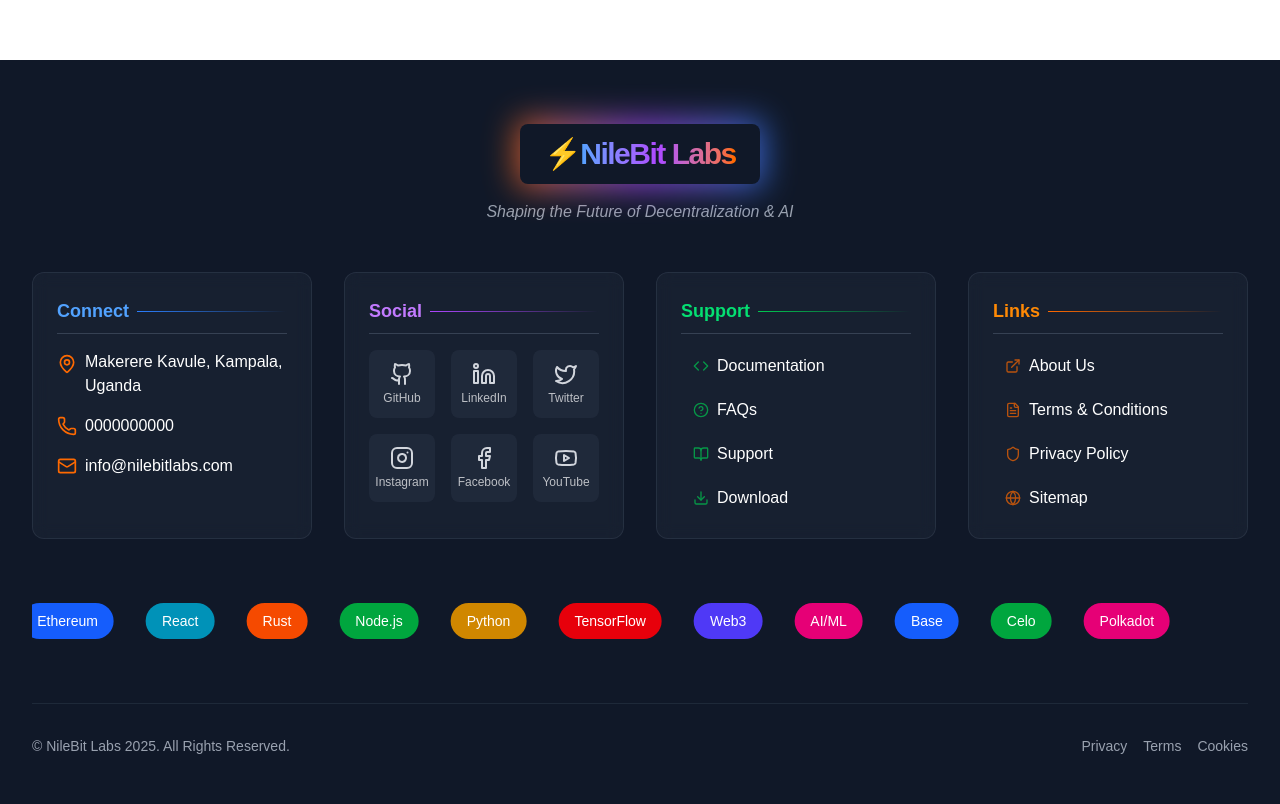
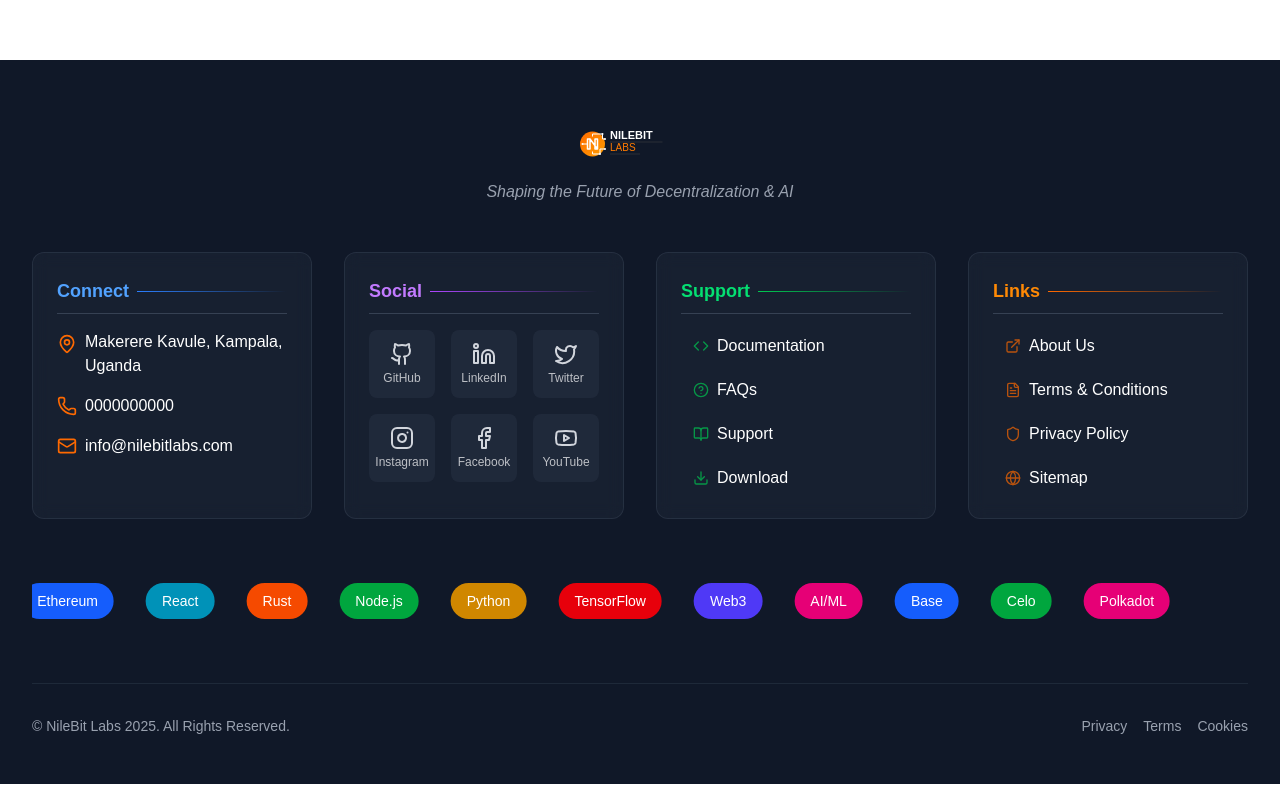
Before and after one commit to NileBit-Labs/nilebitlabs.com, a Next.js app: page / in a window 1280 px wide. Shown: the part 1260-2064 px from the top of the page. Built offline with nearby package versions, Linux system fonts and the light colour scheme.

Commit message:
logo dark

```diff
--- a/components/ui/Footer.tsx
+++ b/components/ui/Footer.tsx
@@ -1,3 +1,4 @@
+/* eslint-disable @next/next/no-img-element */
 "use client";
 
 import { useState, useEffect } from "react";
@@ -72,16 +73,15 @@
         <div className="relative z-10 max-w-7xl mx-auto px-4 sm:px-6 lg:px-8 pt-16 pb-12">
           {/* Top Section with Logo and Glow Effect */}
           <div className="flex flex-col items-center mb-12">
-            <div className="relative">
-              <div className="absolute -inset-1 bg-gradient-to-r from-orange-500 via-purple-500 to-blue-500 rounded-lg opacity-75 blur-lg animate-pulse"></div>
-              <div className="relative bg-gray-900 px-6 py-3 rounded-lg">
-                <h2 className="text-2xl md:text-3xl font-bold tracking-tighter">
-                  <span className="text-orange-500">⚡</span>
-                  <span className="bg-clip-text text-transparent bg-gradient-to-r from-blue-400 via-purple-500 to-orange-500">
-                    NileBit Labs
-                  </span>
-                </h2>
-              </div>
+            {/* Logo */}
+            <div className="flex-shrink-0 flex items-center">
+              <Link href="/" className="flex items-center">
+                <img
+                  src="/nilebit-logo-darkmode.svg" // Adjust path based on where you saved it
+                  alt="NileBit Labs Logo"
+                  className="h-10 w-auto"
+                />
+              </Link>
             </div>
             <p className="mt-4 text-center text-gray-400 max-w-2xl mx-auto italic">
               Shaping the Future of Decentralization & AI
```
Also changed, not shown: public/nilebit-logo-darkmode.svg (added).
